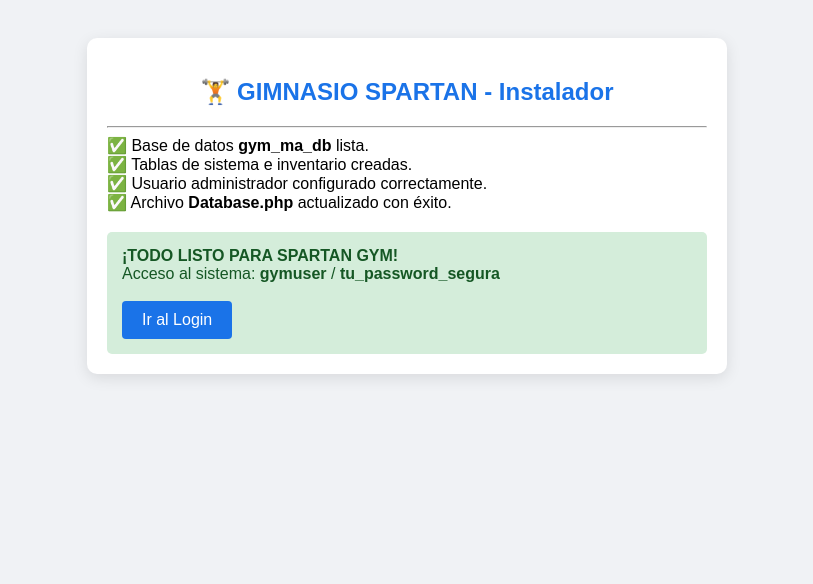
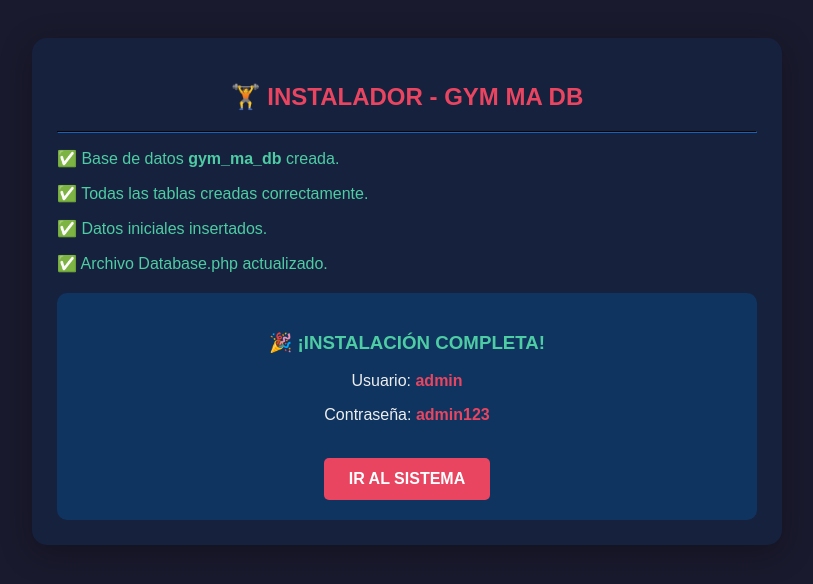
Before and after one commit to leninobregon/gymma, a PHP site: page /instalar.php in a window 1280 px wide. Shown: the top 584 px of the page, without its empty margins (233-1046 px from the left). Run offline with PHP 8.4, Linux system fonts and the light colour scheme.

Commit message:
Actualizar installer.php con estructura completa de db/gym_ma_db.sql

```diff
--- a/instalar.php
+++ b/instalar.php
@@ -1,128 +1,202 @@
 <?php
 /**
- * INSTALADOR MAESTRO AUTO-CONFIGURABLE
- * Compatible con XAMPP y Debian (LAMPP)
+ * INSTALADOR AUTOMÁTICO - SISTEMA GYM MA DB
+ * Compatible con XAMPP, LAMP y LEMP
  */
 
 error_reporting(E_ALL);
 ini_set('display_errors', 1);
 
-// --- 1. CONFIGURACIÓN DE ACCESO ---
-$host       = "localhost";
-$db_name    = "gym_ma_db"; //
-$admin_user = "gymuser";     // Usuario para entrar al sistema root o el que tengas hablitado
-$admin_pass = "tu_password_segura";  // Contraseña para entrar al sistema
+$host = "localhost";
+$db_name = "gym_ma_db";
+$admin_user = "admin";
+$admin_pass = "admin123";
 
-// Credenciales para el motor de base de datos
 $user_db = "root";
 $pass_db = "";
 
-echo "<html><body style='font-family:Arial; background:#f0f2f5; padding:30px;'>";
-echo "<div style='max-width:600px; margin:auto; background:white; padding:20px; border-radius:10px; box-shadow:0 4px 15px rgba(0,0,0,0.1);'>";
-echo "<h2 style='color:#1a73e8; text-align:center;'>🏋️ GIMNASIO SPARTAN - Instalador</h2><hr>";
+echo "<html><head><meta charset='UTF-8'><title>Instalador - GYM MA DB</title></head>";
+echo "<body style='font-family:Arial; background:#1a1a2e; padding:30px; color:#eee;'>";
+echo "<div style='max-width:700px; margin:auto; background:#16213e; padding:25px; border-radius:15px; box-shadow:0 8px 32px rgba(0,0,0,0.3);'>";
+echo "<h2 style='color:#e94560; text-align:center;'>🏋️ INSTALADOR - GYM MA DB</h2><hr style='border-color:#0f3460;'>";
 
 try {
-    // 2. CONEXIÓN INICIAL A MYSQL
     try {
         $pdo = new PDO("mysql:host=$host", $user_db, $pass_db);
     } catch (PDOException $e) {
-        $pass_db = "root"; // Reintento común en configuraciones Linux
+        $pass_db = "root";
         $pdo = new PDO("mysql:host=$host", $user_db, $pass_db);
     }
 
     $pdo->setAttribute(PDO::ATTR_ERRMODE, PDO::ERRMODE_EXCEPTION);
 
-    // 3. CREAR BASE DE DATOS
     $pdo->exec("CREATE DATABASE IF NOT EXISTS `$db_name` CHARACTER SET utf8mb4 COLLATE utf8mb4_general_ci;");
     $pdo->exec("USE `$db_name`;");
-    echo "✅ Base de datos <b>$db_name</b> lista.<br>";
+    echo "<p style='color:#4ecca3;'>✅ Base de datos <b>$db_name</b> creada.</p>";
 
-    // 4. ESTRUCTURA COMPLETA (Basada en tu archivo SQL)
-    $sql_estructura = "
-    CREATE TABLE IF NOT EXISTS `configuracion` (
-      `id` int(11) NOT NULL DEFAULT 1 PRIMARY KEY,
-      `nombre_gym` varchar(100) DEFAULT 'GIMNASIO SPARTAN',
-      `moneda_simbolo` varchar(5) DEFAULT 'C$',
+    $pdo->exec("DROP TABLE IF EXISTS caja_egresos");
+    $pdo->exec("DROP TABLE IF EXISTS ventas");
+    $pdo->exec("DROP TABLE IF EXISTS socios");
+    $pdo->exec("DROP TABLE IF EXISTS cajas");
+    $pdo->exec("DROP TABLE IF EXISTS inventario");
+    $pdo->exec("DROP TABLE IF EXISTS planes");
+    $pdo->exec("DROP TABLE IF EXISTS usuarios");
+    $pdo->exec("DROP TABLE IF EXISTS configuracion");
+
+    $sql = "
+    CREATE TABLE `configuracion` (
+      `id` int(11) NOT NULL DEFAULT 1,
+      `nombre_gym` varchar(100) DEFAULT 'GYM MA DB',
+      `moneda_nombre` varchar(50) DEFAULT 'Córdoba Nicaragüense',
+      `moneda_iso` varchar(3) DEFAULT 'NIO',
+      `moneda_simbolo` varchar(5) DEFAULT 'C\$',
       `tipo_cambio_bcn` decimal(10,4) DEFAULT 36.6243,
-      `direccion_gym` text
-    ) ENGINE=InnoDB;
+      `ultima_actualizacion` timestamp NOT NULL DEFAULT current_timestamp() ON UPDATE current_timestamp(),
+      `direccion_gym` text DEFAULT NULL,
+      `telefono_gym` varchar(20) DEFAULT NULL,
+      `logo_ruta` varchar(255) DEFAULT 'logo_default.png',
+      `tema` varchar(20) DEFAULT 'default'
+    ) ENGINE=InnoDB DEFAULT CHARSET=utf8mb4;
 
-    CREATE TABLE IF NOT EXISTS `usuarios` (
+    CREATE TABLE `usuarios` (
       `id` int(11) NOT NULL AUTO_INCREMENT PRIMARY KEY,
       `nombre` varchar(50) NOT NULL,
       `apellido` varchar(50) NOT NULL,
       `usuario` varchar(50) NOT NULL UNIQUE,
       `cedula` varchar(20) NOT NULL UNIQUE,
       `password` varchar(255) NOT NULL,
-      `rol` enum('ADMIN','CAJA') NOT NULL DEFAULT 'CAJA'
-    ) ENGINE=InnoDB;
+      `telefono` varchar(20) DEFAULT NULL,
+      `rol` enum('ADMIN','CAJA') NOT NULL DEFAULT 'CAJA',
+      `fecha_creacion` timestamp NOT NULL DEFAULT current_timestamp()
+    ) ENGINE=InnoDB DEFAULT CHARSET=utf8mb4;
 
-    CREATE TABLE IF NOT EXISTS `planes` (
+    CREATE TABLE `planes` (
       `id` int(11) NOT NULL AUTO_INCREMENT PRIMARY KEY,
       `nombre_plan` varchar(100) NOT NULL,
       `duracion_dias` int(11) NOT NULL,
-      `precio` decimal(10,2) NOT NULL
-    ) ENGINE=InnoDB;
+      `precio` decimal(10,2) NOT NULL,
+      `estado` enum('ACTIVO','INACTIVO') DEFAULT 'ACTIVO'
+    ) ENGINE=InnoDB DEFAULT CHARSET=utf8mb4;
 
-    CREATE TABLE IF NOT EXISTS `inventario` (
+    CREATE TABLE `socios` (
+      `id` int(11) NOT NULL AUTO_INCREMENT PRIMARY KEY,
+      `nombre` varchar(50) NOT NULL,
+      `apellido` varchar(50) NOT NULL,
+      `cedula` varchar(20) DEFAULT NULL,
+      `edad` int(3) DEFAULT NULL,
+      `telefono` varchar(20) DEFAULT NULL,
+      `enfermedad` text DEFAULT NULL,
+      `fecha_ingreso` date NOT NULL,
+      `emergencia_contacto` varchar(100) DEFAULT NULL,
+      `foto_ruta` varchar(255) DEFAULT 'default.png',
+      `estado` enum('ACTIVO','INACTIVO','DEUDOR') DEFAULT 'ACTIVO',
+      `fecha_vencimiento` date DEFAULT NULL,
+      `fecha_renovacion` date DEFAULT NULL,
+      `id_plan` int(11) DEFAULT NULL,
+      KEY `fk_socio_plan` (`id_plan`)
+    ) ENGINE=InnoDB DEFAULT CHARSET=utf8mb4;
+
+    CREATE TABLE `cajas` (
+      `id` int(11) NOT NULL AUTO_INCREMENT PRIMARY KEY,
+      `id_usuario` int(11) NOT NULL,
+      `fecha_apertura` datetime DEFAULT current_timestamp(),
+      `fecha_cierre` datetime DEFAULT NULL,
+      `monto_apertura` decimal(10,2) NOT NULL,
+      `monto_apertura_usd` decimal(10,2) DEFAULT 0.00,
+      `monto_cierre` decimal(10,2) DEFAULT 0.00,
+      `monto_cierre_usd` decimal(10,2) DEFAULT 0.00,
+      `monto_esperado` decimal(10,2) DEFAULT 0.00,
+      `estado` enum('ABIERTA','CERRADA') DEFAULT 'ABIERTA',
+      `tasa_apertura` decimal(10,4) DEFAULT 36.6243,
+      `nota` text DEFAULT NULL
+    ) ENGINE=InnoDB DEFAULT CHARSET=utf8mb4;
+
+    CREATE TABLE `ventas` (
+      `id` int(11) NOT NULL AUTO_INCREMENT PRIMARY KEY,
+      `id_usuario` int(11) NOT NULL,
+      `id_caja` int(11) DEFAULT NULL,
+      `id_socio` int(11) DEFAULT NULL,
+      `monto_total` decimal(10,2) NOT NULL,
+      `tasa_cambio_momento` decimal(10,4) DEFAULT 36.6243,
+      `moneda_original` varchar(3) DEFAULT 'NIO',
+      `concepto` varchar(255) NOT NULL,
+      `cantidad` int(11) DEFAULT 1,
+      `tipo_item` enum('PLAN','PRODUCTO') NOT NULL,
+      `id_item_referencia` int(11) DEFAULT NULL,
+      `cantidad_item` int(11) DEFAULT 1,
+      `metodo_pago` enum('EFECTIVO','TRANSFERENCIA') DEFAULT 'EFECTIVO',
+      `fecha_venta` timestamp NOT NULL DEFAULT current_timestamp(),
+      `estado` varchar(20) DEFAULT 'COMPLETADO'
+    ) ENGINE=InnoDB DEFAULT CHARSET=utf8mb4;
+
+    CREATE TABLE `inventario` (
       `id` int(11) NOT NULL AUTO_INCREMENT PRIMARY KEY,
       `descripcion` varchar(150) NOT NULL,
       `precio` decimal(10,2) NOT NULL,
       `cantidad` int(11) NOT NULL DEFAULT 0
-    ) ENGINE=InnoDB;
+    ) ENGINE=InnoDB DEFAULT CHARSET=utf8mb4;
+
+    CREATE TABLE `caja_egresos` (
+      `id` int(11) NOT NULL AUTO_INCREMENT PRIMARY KEY,
+      `descripcion` varchar(255) NOT NULL,
+      `monto_salida` decimal(10,2) NOT NULL,
+      `fecha_egreso` datetime DEFAULT current_timestamp(),
+      `id_usuario` int(11) NOT NULL,
+      `categoria` varchar(50) DEFAULT 'GENERAL'
+    ) ENGINE=InnoDB DEFAULT CHARSET=utf8mb4;
     ";
 
-    $pdo->exec($sql_estructura);
-    echo "✅ Tablas de sistema e inventario creadas.<br>";
+    $pdo->exec($sql);
+    echo "<p style='color:#4ecca3;'>✅ Todas las tablas creadas correctamente.</p>";
 
-    // 5. INSERTAR DATOS INICIALES (Spartan Gym Nicaragua)
-    $pdo->exec("INSERT IGNORE INTO `configuracion` (id, nombre_gym, moneda_simbolo, tipo_cambio_bcn, direccion_gym)
-                VALUES (1, 'GIMNASIO SPARTAN', 'C$', 36.6243, 'Managua, Nicaragua');"); //
+    $pdo->exec("INSERT INTO configuracion (id, nombre_gym, moneda_nombre, moneda_iso, moneda_simbolo, tipo_cambio_bcn, direccion_gym, telefono_gym, tema)
+                VALUES (1, 'GIMNASIO SPARTANS', 'Córdoba Nicaragüense', 'NIO', 'C\$', 36.6243, 'Managua, Nicaragua', '88888888', 'default')");
 
     $hash = password_hash($admin_pass, PASSWORD_BCRYPT);
-    $stmt = $pdo->prepare("INSERT IGNORE INTO usuarios (nombre, apellido, usuario, cedula, password, rol) VALUES (?, ?, ?, ?, ?, ?)");
-    $stmt->execute(['Admin', 'Spartan', $admin_user, '001-000000-0000A', $hash, 'ADMIN']);
-    echo "✅ Usuario administrador configurado correctamente.<br>";
+    $pdo->exec("INSERT INTO usuarios (nombre, apellido, usuario, cedula, password, telefono, rol)
+                VALUES ('Admin', 'General', '$admin_user', '001-000000-0000A', '$hash', '88888888', 'ADMIN')");
 
-    // 6. ACTUALIZAR AUTOMÁTICAMENTE TU CLASE DATABASE.PHP
-    // Esto evita el Error 500 al sincronizar las credenciales
-    $db_class_file = "Database.php";
-    $db_content = "<?php
+    $pdo->exec("INSERT INTO planes (nombre_plan, duracion_dias, precio, estado) VALUES ('Mensualidad', 30, 300.00, 'ACTIVO')");
+
+    echo "<p style='color:#4ecca3;'>✅ Datos iniciales insertados.</p>";
+
+    $db_class = '<?php
 class Database {
-    private \$host = '$host';
-    private \$db_name = '$db_name';
-    private \$username = '$user_db';
-    private \$password = '$pass_db';
-    public \$conn;
+    private $host = "localhost";
+    private $db_name = "gym_ma_db";
+    private $username = "root";
+    private $password = "";
+    public $conn;
 
     public function getConnection() {
-        \$this->conn = null;
+        $this->conn = null;
         try {
-            \$this->conn = new PDO(\"mysql:host=\" . \$this->host . \";dbname=\" . \$this->db_name, \$this->username, \$this->password);
-            \$this->conn->setAttribute(PDO::ATTR_ERRMODE, PDO::ERRMODE_EXCEPTION);
-            \$this->conn->exec(\"set names utf8\");
-        } catch(PDOException \$exception) {
-            echo \"Error de conexión: \" . \$exception->getMessage();
+            $this->conn = new PDO("mysql:host=" . $this->host . ";dbname=" . $this->db_name, $this->username, $this->password);
+            $this->conn->setAttribute(PDO::ATTR_ERRMODE, PDO::ERRMODE_EXCEPTION);
+            $this->conn->exec("set names utf8");
+        } catch(PDOException $exception) {
+            echo "Error de conexión: " . $exception->getMessage();
         }
-        return \$this->conn;
+        return $this->conn;
     }
 }
-?>";
+?>';
+    file_put_contents("Database.php", $db_class);
+    echo "<p style='color:#4ecca3;'>✅ Archivo Database.php actualizado.</p>";
 
-    file_put_contents($db_class_file, $db_content);
-    echo "✅ Archivo <b>Database.php</b> actualizado con éxito.<br>";
-
-    echo "<div style='background:#d4edda; color:#155724; padding:15px; margin-top:20px; border-radius:5px;'>";
-    echo "<b>¡TODO LISTO PARA SPARTAN GYM!</b><br>";
-    echo "Acceso al sistema: <b>$admin_user</b> / <b>$admin_pass</b>";
-    echo "<br><br><a href='views/login.php' style='color:white; background:#1a73e8; padding:10px 20px; text-decoration:none; border-radius:4px; display:inline-block;'>Ir al Login</a>";
+    echo "<div style='background:#0f3460; padding:20px; margin-top:20px; border-radius:10px; text-align:center;'>";
+    echo "<h3 style='color:#4ecca3;'>🎉 ¡INSTALACIÓN COMPLETA!</h3>";
+    echo "<p>Usuario: <b style='color:#e94560;'>$admin_user</b></p>";
+    echo "<p>Contraseña: <b style='color:#e94560;'>$admin_pass</b></p>";
+    echo "<br><a href='views/login.php' style='color:#fff; background:#e94560; padding:12px 25px; text-decoration:none; border-radius:5px; display:inline-block; font-weight:bold;'>IR AL SISTEMA</a>";
     echo "</div>";
 
 } catch (PDOException $e) {
-    echo "<div style='color:red; font-weight:bold; margin-top:20px;'>❌ ERROR CRÍTICO:</div>";
-    echo "<p>" . $e->getMessage() . "</p>";
-    echo "<p>Si estás en Debian, ejecuta esto en tu terminal para habilitar el acceso:</p>";
-    echo "<code>sudo mysql -u root -e \"ALTER USER 'root'@'localhost' IDENTIFIED WITH mysql_native_password BY ''; FLUSH PRIVILEGES;\"</code>";
+    echo "<div style='color:#e94560; padding:15px; background:#2d132c; border-radius:8px;'>";
+    echo "<b>❌ ERROR:</b> " . $e->getMessage();
+    echo "<p style='margin-top:10px; font-size:14px;'>En Linux (Debian), ejecuta:</p>";
+    echo "<code style='background:#1a1a2e; padding:5px 10px; display:block;'>sudo mysql -u root -e \"ALTER USER 'root'@'localhost' IDENTIFIED WITH mysql_native_password BY ''; FLUSH PRIVILEGES;\"</code>";
+    echo "</div>";
 }
 
 echo "</div></body></html>";
```
